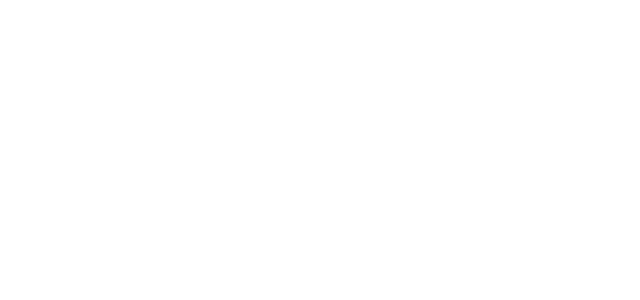
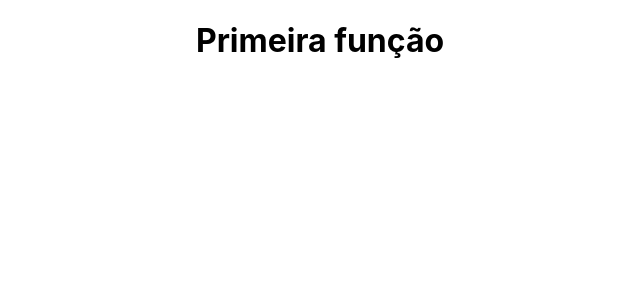
Before and after one commit to dudafmeneses/viagens, a React (Create React App) app in the folder frontend/: page / in a window 1280 px wide. Shown: the top 300 px of the page, without its empty margins (320-960 px from the left). Built offline with nearby package versions, Linux system fonts and the light colour scheme.

Commit message:
primeira função

```diff
--- a/frontend/src/App.js
+++ b/frontend/src/App.js
@@ -1,9 +1,9 @@
 import './App.css';
-
+import Geral from './exemplos/Geral';
 function App() {
   return (
     <div className="App">
-
+      <Geral/>
     </div>
   );
 }
--- /dev/null
+++ b/frontend/src/exemplos/Geral.js
@@ -0,0 +1,8 @@
+import FunctionSimples from "./components/FunctionSimples";
+function Geral(){
+    return(
+        <FunctionSimples/>
+    )
+}
+
+export default Geral;
--- /dev/null
+++ b/frontend/src/exemplos/components/FunctionSimples.js
@@ -0,0 +1,10 @@
+// criando a função
+
+function FunctionSimples(){
+    // ela pode OU NÃO retornar um código html
+    return(
+        <h1>Primeira função</h1>
+    )
+}
+
+export default FunctionSimples;
```
